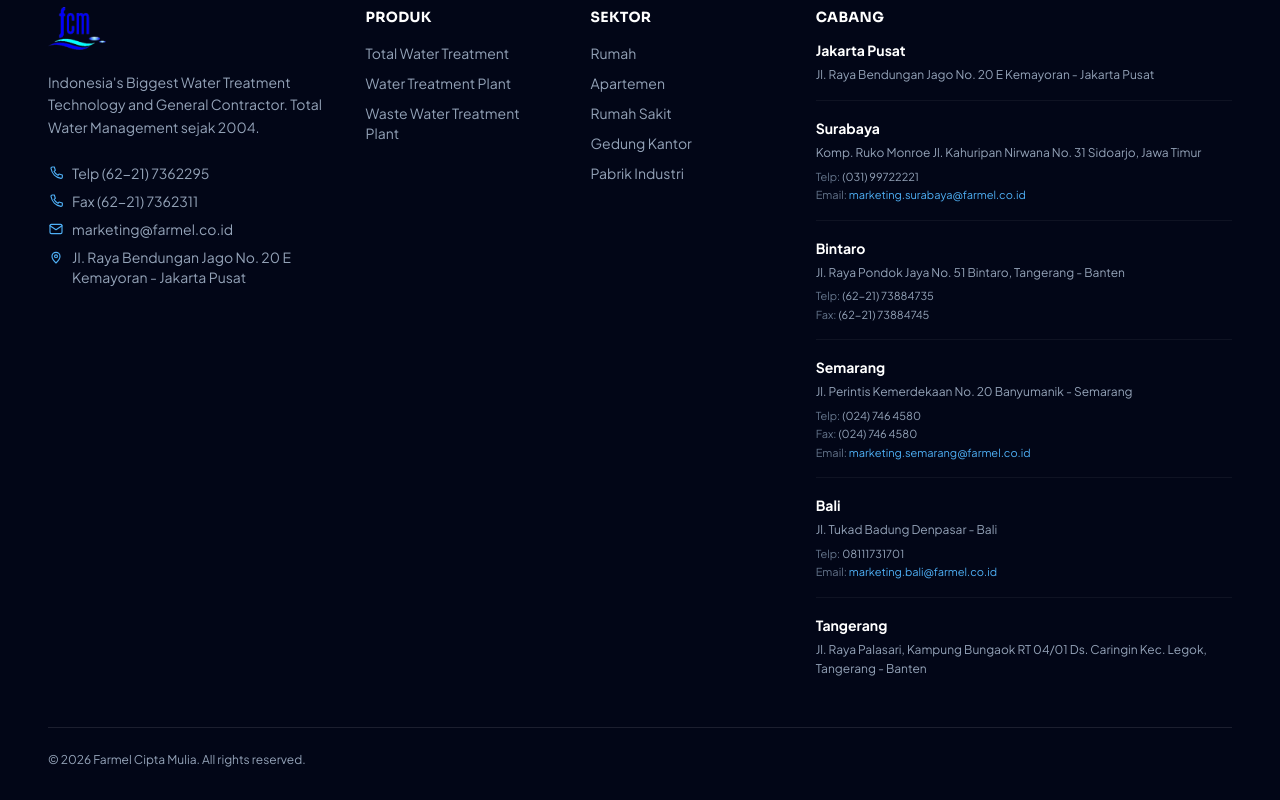
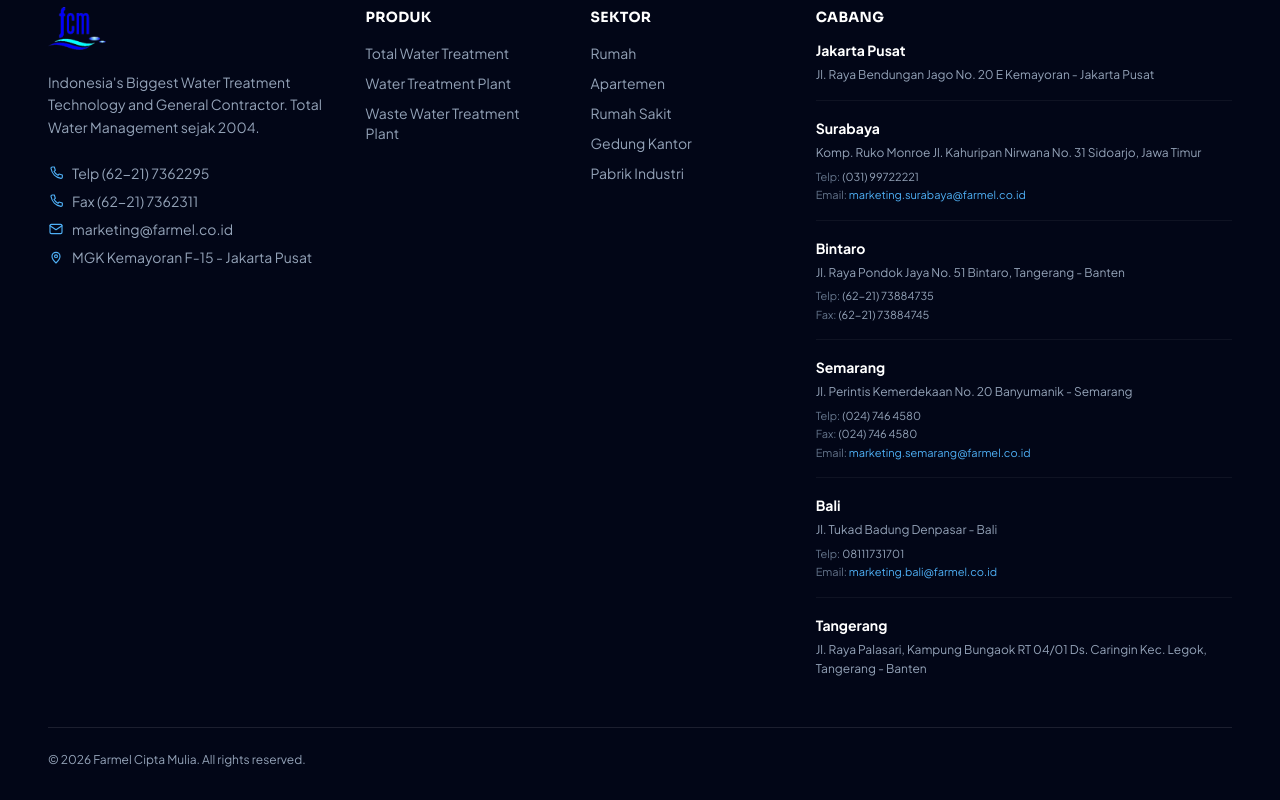
Before and after one commit to onlybot12/Farmel, a React (Vite) app: page / in a window 1280 px wide. Shown: the part 9312-10112 px from the top of the page. Built offline with nearby package versions, Linux system fonts and the light colour scheme.

Commit message:
Update contact address in content.ts

```diff
--- a/src/data/content.ts
+++ b/src/data/content.ts
@@ -86,7 +86,7 @@
   phone: '(62-21) 7362295',
   phone2: '(62-21) 7362311',
   email: 'marketing@farmel.co.id',
-  address: 'JI. Raya Bendungan Jago No. 20 E Kemayoran - Jakarta Pusat',
+  address: 'MGK Kemayoran F-15 - Jakarta Pusat',
 }
 
 
```
